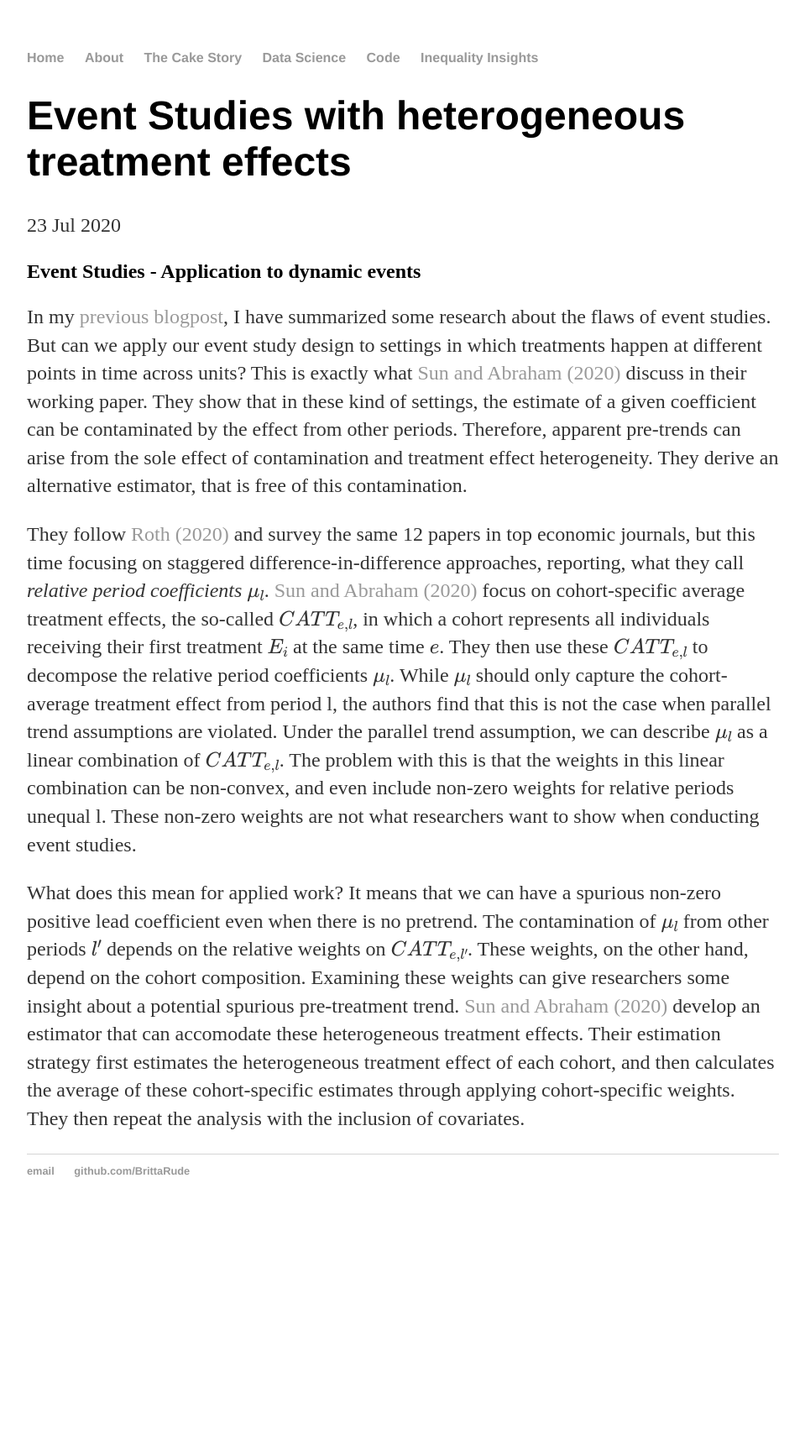
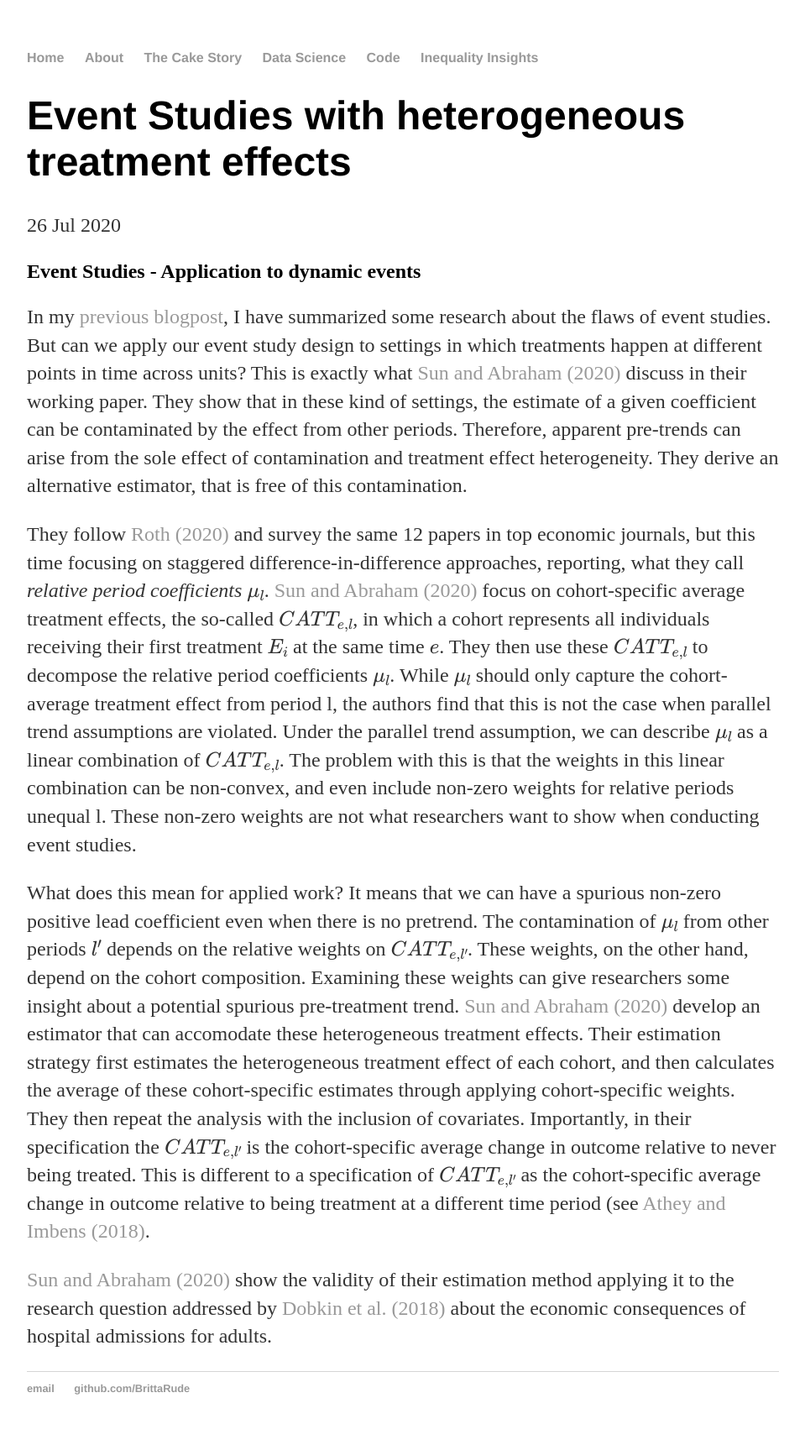
Before and after one commit to BrittaRude/BrittaRude.github.io, a Jekyll site: the page built from inputs_datascience/_posts/2020-07-26-britta-rude-event-studies-dynamic-treatment.md, in a window 1280 px wide. Shown: the whole page at 84% size, without its empty margins (160-1119 px from the left). Built offline with Jekyll 4.4.1, drawn with Linux system fonts in a browser that asks for light colours; formulas are drawn with MathJax 3; before the commit the page ends 1462 px from its top, so only the background shows below that.

Commit message:
Update 2020-07-26-britta-rude-event-studies-dynamic-treatment.md

```diff
--- a/inputs_datascience/_posts/2020-07-26-britta-rude-event-studies-dynamic-treatment.md
+++ b/inputs_datascience/_posts/2020-07-26-britta-rude-event-studies-dynamic-treatment.md
@@ -2,7 +2,7 @@
 layout: post
 usemathjax: true
 title: "Event Studies with heterogeneous treatment effects"
-date: 2020-07-23
+date: 2020-07-26
 ---
 
 ## Event Studies - Application to dynamic events
@@ -11,4 +11,6 @@
 
 They follow [Roth (2020)](https://scholar.harvard.edu/files/jroth/files/roth_pretrends_testing.pdf) and survey the same 12 papers in top economic journals, but this time focusing on staggered difference-in-difference approaches, reporting, what they call _relative period coefficients_ $$ \mu_l $$. [Sun and Abraham (2020)](http://economics.mit.edu/files/14964) focus on cohort-specific average treatment effects, the so-called $$CATT_{e,l}$$, in which a cohort represents all individuals receiving their first treatment $$E_i$$ at the same time $$e$$. They then use these $$CATT_{e,l}$$ to decompose the relative period coefficients $$\mu_l$$. While $$\mu_l$$ should only capture the cohort-average treatment effect from period l, the authors find that this is not the case when parallel trend assumptions are violated. Under the parallel trend assumption, we can describe $$\mu_l$$ as a linear combination of $$CATT_{e,l}$$. The problem with this is that the weights in this linear combination can be non-convex, and even include non-zero weights for relative periods unequal l. These non-zero weights are not what researchers want to show when conducting event studies.
 
-What does this mean for applied work? It means that we can have a spurious non-zero positive lead coefficient even when there is no pretrend. The contamination of $$ \mu_l $$ from other periods $$l'$$ depends on the relative weights on $$CATT_{e,l'}$$. These weights, on the other hand, depend on the cohort composition. Examining these weights can give researchers some insight about a potential spurious pre-treatment trend. [Sun and Abraham (2020)](http://economics.mit.edu/files/14964) develop an estimator that can accomodate these heterogeneous treatment effects. Their estimation strategy first estimates the heterogeneous treatment effect of each cohort, and then calculates the average of these cohort-specific estimates through applying cohort-specific weights. They then repeat the analysis with the inclusion of covariates.
+What does this mean for applied work? It means that we can have a spurious non-zero positive lead coefficient even when there is no pretrend. The contamination of $$ \mu_l $$ from other periods $$l'$$ depends on the relative weights on $$CATT_{e,l'}$$. These weights, on the other hand, depend on the cohort composition. Examining these weights can give researchers some insight about a potential spurious pre-treatment trend. [Sun and Abraham (2020)](http://economics.mit.edu/files/14964) develop an estimator that can accomodate these heterogeneous treatment effects. Their estimation strategy first estimates the heterogeneous treatment effect of each cohort, and then calculates the average of these cohort-specific estimates through applying cohort-specific weights. They then repeat the analysis with the inclusion of covariates. Importantly, in their specification the $$CATT_{e,l'}$$ is the cohort-specific average change in outcome relative to never being treated. This is different to a specification of $$CATT_{e,l'}$$ as the cohort-specific average change in outcome relative to being treatment at a different time period (see [Athey and Imbens (2018)](https://www.nber.org/papers/w24963.pdf).
+
+[Sun and Abraham (2020)](http://economics.mit.edu/files/14964) show the validity of their estimation method applying it to the research question addressed by [Dobkin et al. (2018)](https://www.aeaweb.org/articles?id=10.1257/aer.20161038) about the economic consequences of hospital admissions for adults.
```
